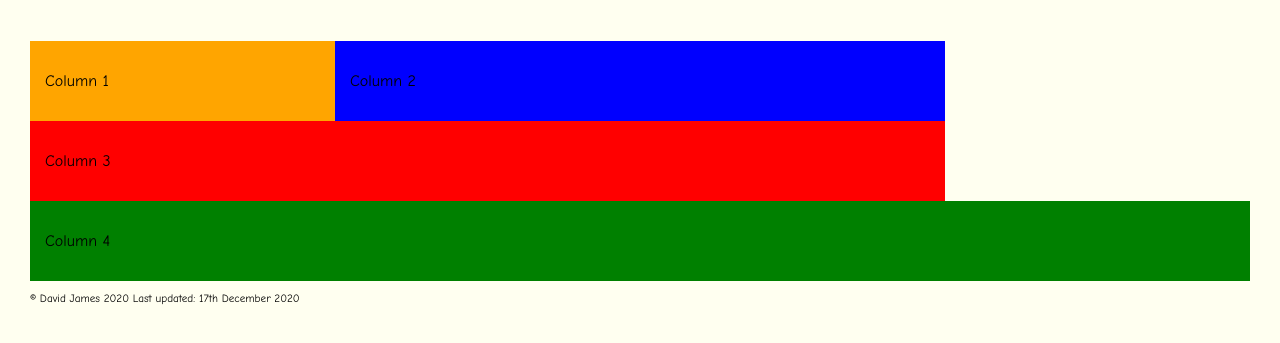
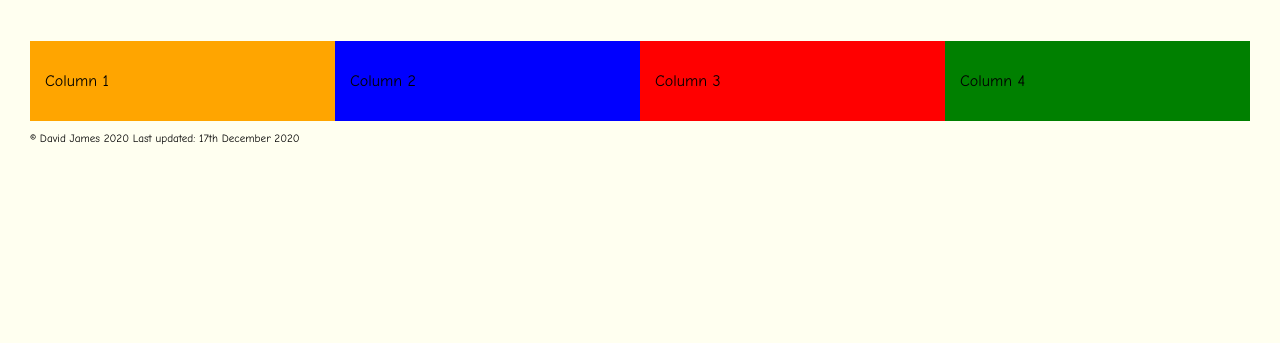
Before and after one commit to AandDnotes/Projects, a plain HTML site: page calendar/calendar.html in a window 1280 px wide. Shown: the part 117-460 px from the top of the page. Drawn offline with Linux system fonts and the light colour scheme.

Commit message:
Update style.css

```diff
--- a/calendar/style.css
+++ b/calendar/style.css
@@ -26,9 +26,17 @@ body {
   }
 /* Small devices (portrait tablets and large phones, 600px and up) */
 @media only screen and (min-width: 600px) {
+  .col-1 {width: 50%; background-color: orange;}
+  .col-2 {width: 50%; background-color: blue;}
+  .col-3 {width: 50%; background-color: red;}
+  .col-4 {width: 50%; background-color: green;}
   }
 /* Medium devices (landscape tablets, 768px and up) */
 @media only screen and (min-width: 768px) {
+  .col-1 {width: 25%; background-color: orange;}
+  .col-2 {width: 25%; background-color: blue;}
+  .col-3 {width: 25%; background-color: red;}
+  .col-4 {width: 25%; background-color: green;}
   }
 /* Large devices (laptops/desktops, 992px and up) */
 @media only screen and (min-width: 992px) {
@@ -40,9 +48,9 @@ body {
 /* Extra large devices (large laptops and desktops, 1200px and up) */
 @media only screen and (min-width: 1200px) {
   .col-1 {width: 25%; background-color: orange;}
-  .col-2 {width: 50%; background-color: blue;}
-  .col-3 {width: 75%; background-color: red;}
-  .col-4 {width: 100%; background-color: green;}
+  .col-2 {width: 25%; background-color: blue;}
+  .col-3 {width: 25%; background-color: red;}
+  .col-4 {width: 25%; background-color: green;}
   }
 h1 {
     font-size: 250%;
```
